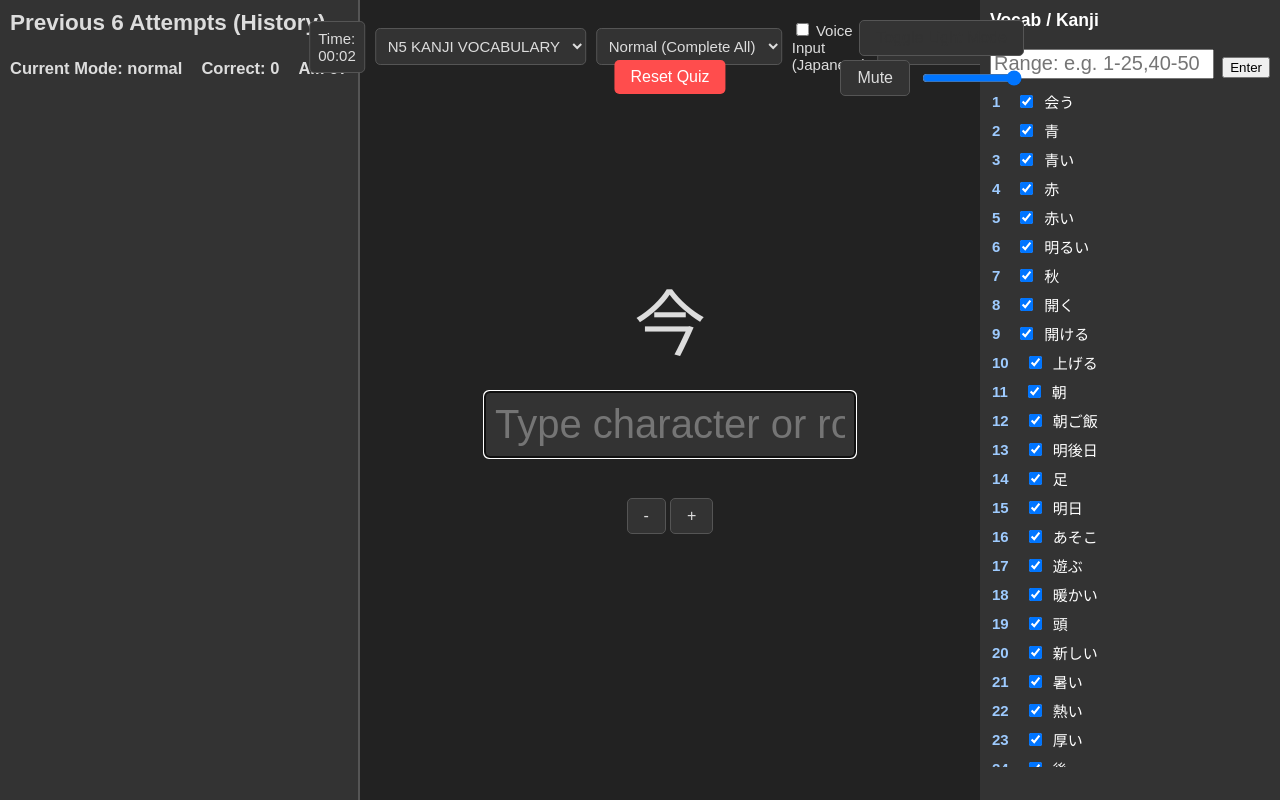
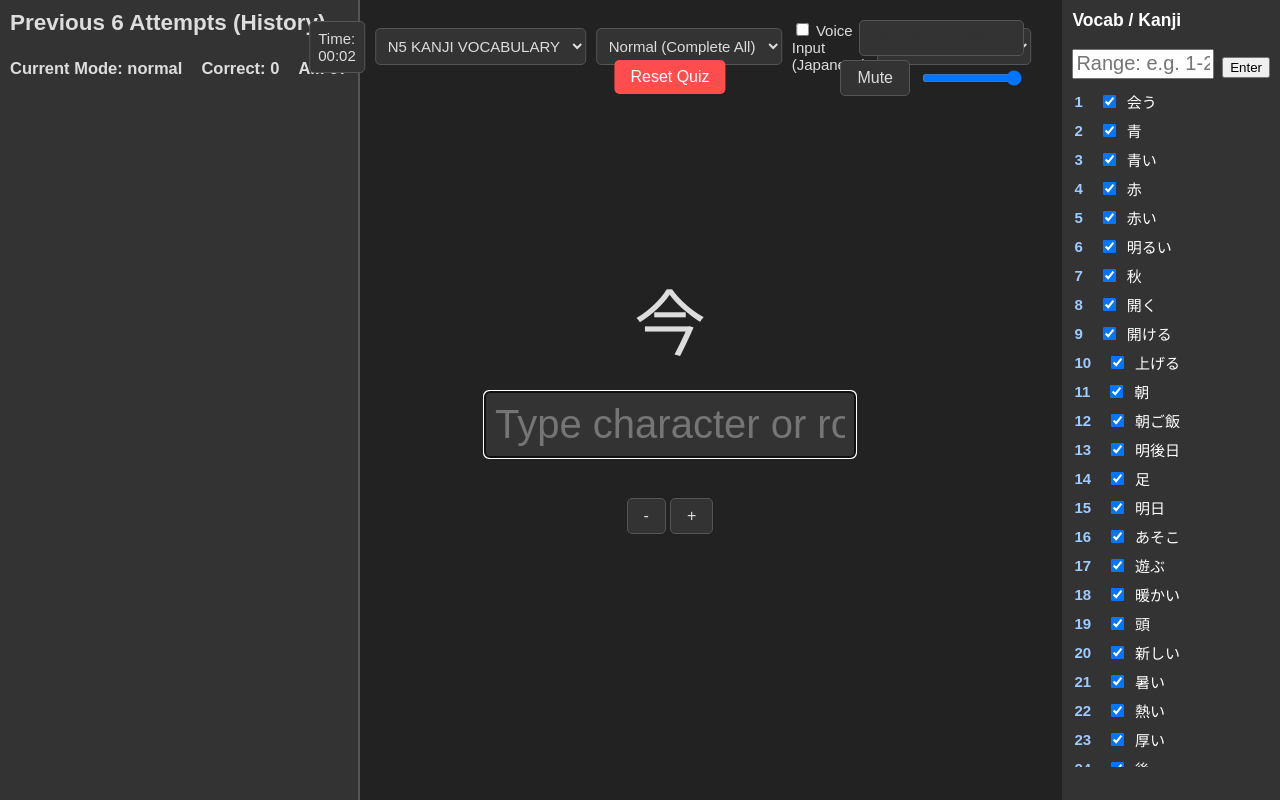
Before and after one commit to Gideon1274/KANJIPRACTICE, a plain HTML site: page vocabfolder/VOCAB.html in a window 1280 px wide. Both pictures are taken after a click on the button "Start Quiz". Drawn offline with Linux system fonts and the light colour scheme; a web font is replaced by a local one.

Commit message:
modified:   vocabfolder/VOCAB.html

```diff
--- a/vocabfolder/VOCAB.html
+++ b/vocabfolder/VOCAB.html
@@ -34,21 +34,21 @@
         .marugothic-font {
             font-family: 'marugothic', sans-serif;
         }
-        /* Left history sidebar */
+
         #sidebar {
-            display: none; /* shown after start */
+            display: none;
             width: 360px;
             box-sizing: border-box;
             padding: 10px;
         }
-        /* Fixed vocab panel on the far right of the page */
+
         #vocab-panel {
-            display: none; /* hidden until a difficulty is picked */
+            display: none;
             position: fixed;
             right: 0;
             top: 0;
             bottom: 0;
-            width: 300px;
+            width: 17%;
             background: #333333;
             color: #fff;
             padding: 10px;
```
